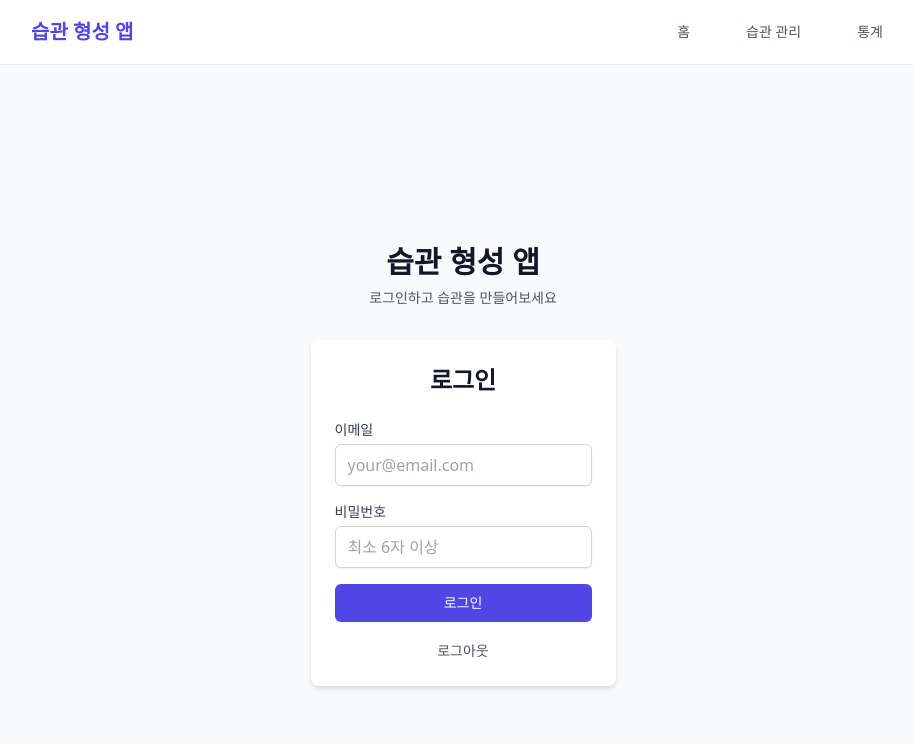
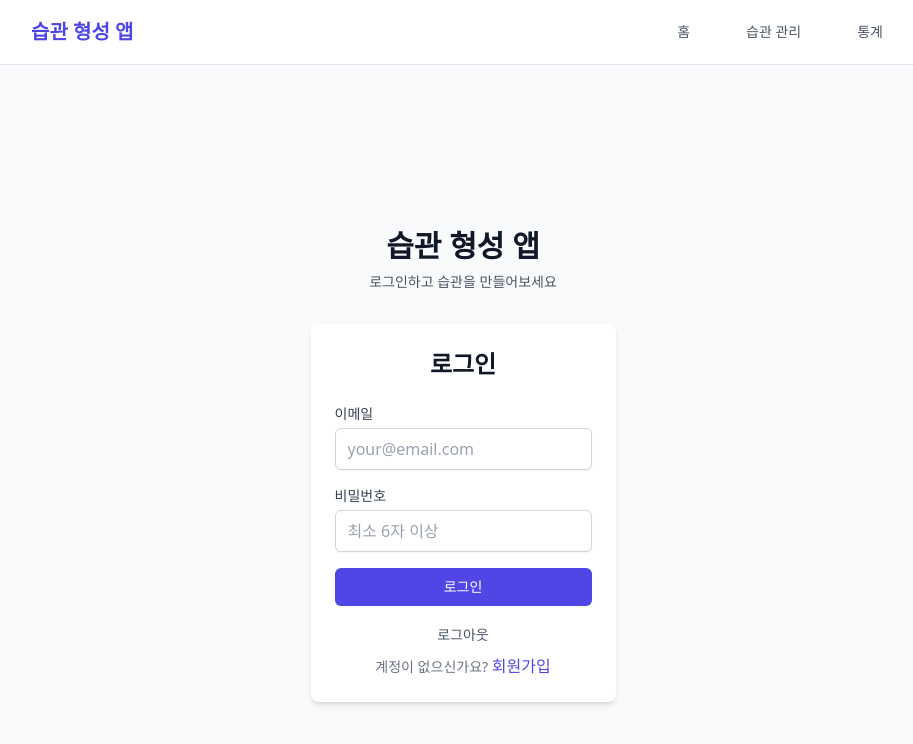
Before and after one commit to keioseung/habit, a Next.js app: page /auth/login in a window 1280 px wide. Shown: the top 744 px of the page, without its empty margins (177-1090 px from the left). Built offline with nearby package versions, Linux system fonts and the light colour scheme; no server answers.

Commit message:
feat: 홈과 로그인 폼에 회원가입 진입 경로 추가 및 UI 개선

```diff
--- a/features/auth/components/AuthForm.tsx
+++ b/features/auth/components/AuthForm.tsx
@@ -110,6 +110,17 @@ export default function AuthForm({ type }: AuthFormProps) {
         >
           로그아웃
         </button>
+        {type === 'login' ? (
+          <div className="mt-2">
+            <span className="text-sm text-gray-500">계정이 없으신가요? </span>
+            <a href="/auth/signup" className="text-indigo-600 hover:underline font-medium transition-colors">회원가입</a>
+          </div>
+        ) : (
+          <div className="mt-2">
+            <span className="text-sm text-gray-500">이미 계정이 있으신가요? </span>
+            <a href="/auth/login" className="text-indigo-600 hover:underline font-medium transition-colors">로그인</a>
+          </div>
+        )}
       </div>
     </div>
   );
--- a/pages/index.tsx
+++ b/pages/index.tsx
@@ -30,7 +30,18 @@ export default function HomePage() {
   }
 
   if (!user) {
-    return null; // 로그인 페이지로 리다이렉트 중
+    return (
+      <div className="min-h-screen flex flex-col items-center justify-center bg-gradient-to-br from-indigo-100 via-purple-100 to-pink-100">
+        <div className="bg-white/80 backdrop-blur-lg rounded-2xl shadow-2xl p-10 border border-white/40 flex flex-col items-center">
+          <h1 className="text-4xl font-extrabold text-gray-900 mb-4 tracking-tight">습관 형성 앱</h1>
+          <p className="text-lg text-gray-600 mb-8">로그인하고 습관을 만들어보세요</p>
+          <div className="flex space-x-4">
+            <a href="/auth/login" className="px-6 py-3 rounded-xl bg-indigo-500 text-white font-bold shadow-lg hover:scale-105 hover:bg-indigo-600 transition-all duration-200">로그인</a>
+            <a href="/auth/signup" className="px-6 py-3 rounded-xl bg-pink-500 text-white font-bold shadow-lg hover:scale-105 hover:bg-pink-600 transition-all duration-200">회원가입</a>
+          </div>
+        </div>
+      </div>
+    );
   }
 
   const completedHabits = habitLogs.filter(log => log.checked).length;
```
